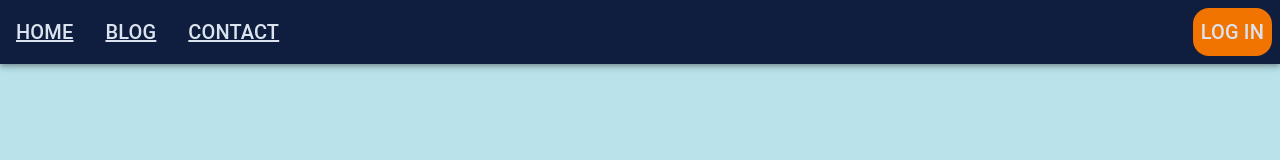
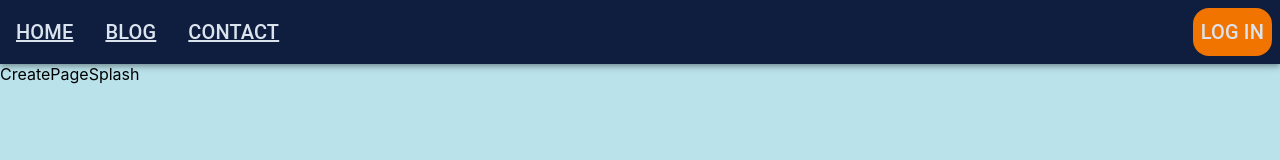
Before and after one commit to CallMeCCLemon/TheDailyAbstractionWebsiteAssets, a React (Create React App) app: page /new in a window 1280 px wide. Shown: the top 160 px of the page. Built offline with nearby package versions, Linux system fonts and the light colour scheme.

Commit message:
add: create button (#5)

```diff
--- a/src/components/AppRouter.tsx
+++ b/src/components/AppRouter.tsx
@@ -1,4 +1,5 @@
 import LandingPageSplash from "./LandingPageSplash";
+import CreatePageSplash from "./CreatePageSplash";
 import { BrowserRouter as Router, Route, Routes } from "react-router-dom";
 import Blog from "./blog/Blog";
 import Contact from "./Contact";
@@ -9,6 +10,7 @@ enum AppRoute {
   HOME = "/",
   BLOG = "/blog",
   CONTACT = "/contact",
+  NEW = "/new",
 }
 
 const AppRouter: React.FC = () => {
@@ -19,6 +21,7 @@ const AppRouter: React.FC = () => {
           <Route path={AppRoute.BLOG} element={<Blog />}></Route>
           <Route path={AppRoute.CONTACT} element={<Contact />}></Route>
           <Route path={AppRoute.HOME} element={<LandingPageSplash />}></Route>
+          <Route path={AppRoute.NEW} element={<CreatePageSplash />}></Route>
         </Routes>
       </App>
     </Router>
--- /dev/null
+++ b/src/components/CreatePageSplash.tsx
@@ -0,0 +1,7 @@
+import React from "react";
+
+const CreatePageSplash = () => {
+  return <div>CreatePageSplash</div>;
+};
+
+export default CreatePageSplash;
--- a/src/components/LandingPageSplash.tsx
+++ b/src/components/LandingPageSplash.tsx
@@ -1,9 +1,9 @@
-import {Grid, Typography} from "@material-ui/core";
+import { Grid, Typography } from "@material-ui/core";
 import React from "react";
-import {makeStyles} from "@material-ui/core/styles";
-import skyline from '../img/TokyoSkyline.png'
+import { makeStyles } from "@material-ui/core/styles";
+import skyline from "../img/TokyoSkyline.png";
 
-const useStyles = makeStyles(theme => ({
+const useStyles = makeStyles((theme) => ({
   root: {
     width: "100%",
     height: "960px",
@@ -12,23 +12,25 @@ const useStyles = makeStyles(theme => ({
     backgroundRepeat: "no-repeat",
     backgroundSize: "cover",
     alignItems: "center",
-    justifyContent: "center"
+    justifyContent: "center",
   },
   splashText: {
-    color: theme.palette.primary.contrastText
-  }
-}))
+    color: theme.palette.primary.contrastText,
+  },
+}));
 
 const LandingPageSplash: React.FC = () => {
   const classes = useStyles();
 
-  return <Grid container className={classes.root}>
-    <Grid item>
-      <Typography variant={"h3"} className={classes.splashText}>
-        Something inspirational
-      </Typography>
+  return (
+    <Grid container className={classes.root}>
+      <Grid item>
+        <Typography variant={"h3"} className={classes.splashText}>
+          Something inspirational
+        </Typography>
+      </Grid>
     </Grid>
-  </Grid>
-}
+  );
+};
 
 export default LandingPageSplash;
```
Also changed, not shown: src/components/navbar/CreateButton.tsx (added, +9 -0 lines).
